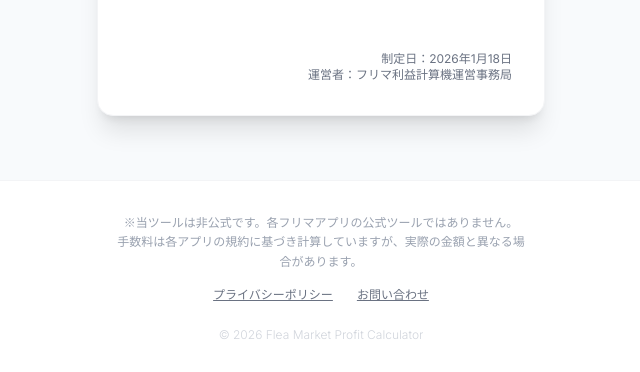
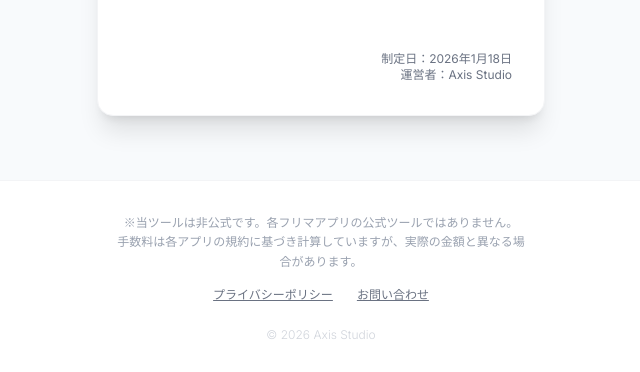
Before and after one commit to v888cyykgg/mercari-calc, a Next.js app: page /privacy in a window 1280 px wide. Shown: the part 1579-1951 px from the top of the page, without its empty margins (319-959 px from the left). Built offline with nearby package versions, Linux system fonts and the light colour scheme.

Commit message:
add content

```diff
--- a/src/app/privacy/page.tsx
+++ b/src/app/privacy/page.tsx
@@ -92,7 +92,7 @@ export default function PrivacyPolicy() {
 
           <div className="pt-4 text-right text-xs text-gray-500">
             <p>制定日：2026年1月18日</p>
-            <p>運営者：フリマ利益計算機運営事務局</p>
+            <p>運営者：Axis Studio</p>
           </div>
 
         </div>
--- a/src/components/Footer.tsx
+++ b/src/components/Footer.tsx
@@ -18,7 +18,7 @@ export default function Footer() {
           </Link>
         </div>
         <p className="text-xs text-gray-300 font-light pt-2">
-          &copy; {new Date().getFullYear()} Flea Market Profit Calculator
+          &copy; {new Date().getFullYear()} Axis Studio
         </p>
       </div>
     </footer>
```
